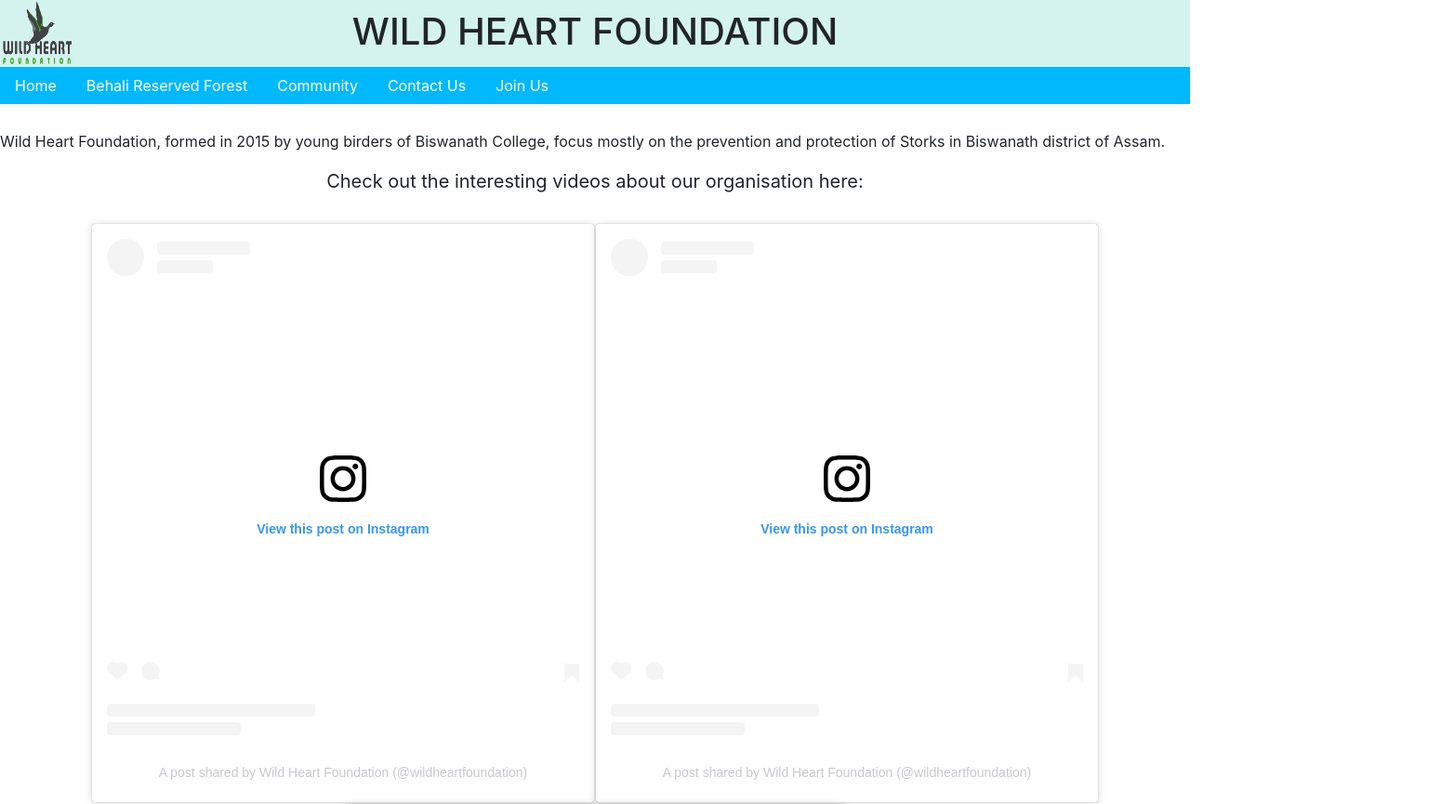
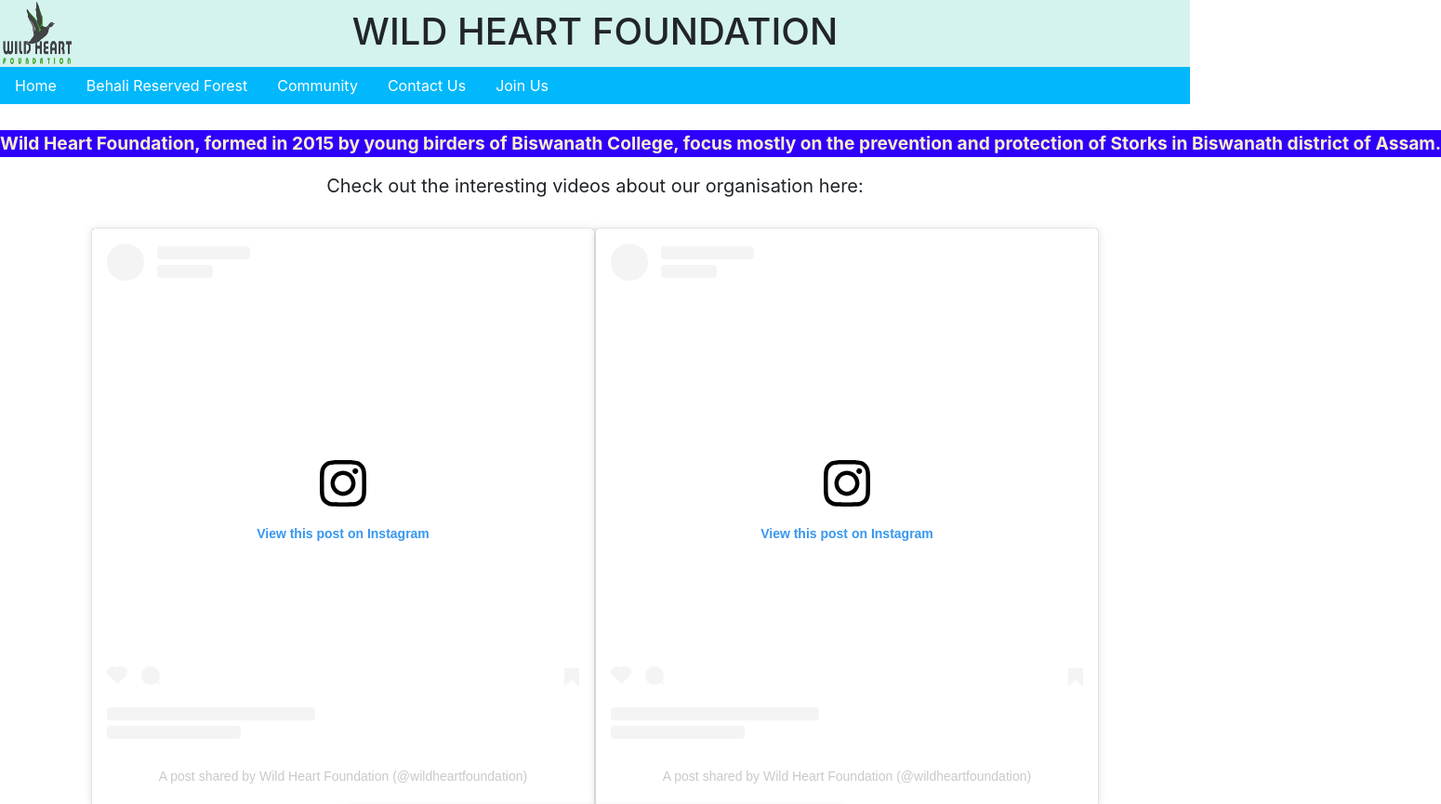
Before and after one commit to Jogesh69/OCTANET_NOVEMBER, a plain HTML site: page index.html in a window 1280 px wide. Shown: the top 865 px of the page at 93% size, 1550 px wide, since content can reach past the window. Drawn offline with nearby package versions, Linux system fonts and the light colour scheme; a script that the page names is missing.

Commit message:
Update index.html
updated the about section

```diff
--- a/index.html
+++ b/index.html
@@ -30,7 +30,7 @@
 			</ul>
 		</nav>
 	</header>
-	<p id="about"> Wild Heart Foundation, formed in 2015 by young birders of Biswanath College, focus mostly on the prevention and protection of Storks in Biswanath district of Assam.</p>
+	<p style="color: blanchedalmond; text-align: center; background-color: #2e00fb; width: max-content; font-size: larger; font-weight: bolder;"> Wild Heart Foundation, formed in 2015 by young birders of Biswanath College, focus mostly on the prevention and protection of Storks in Biswanath district of Assam.</p>
 	<section>
 		<p style="font-size: 20px; text-align: center;">Check out the interesting videos about our organisation here:
 		</p>
```
